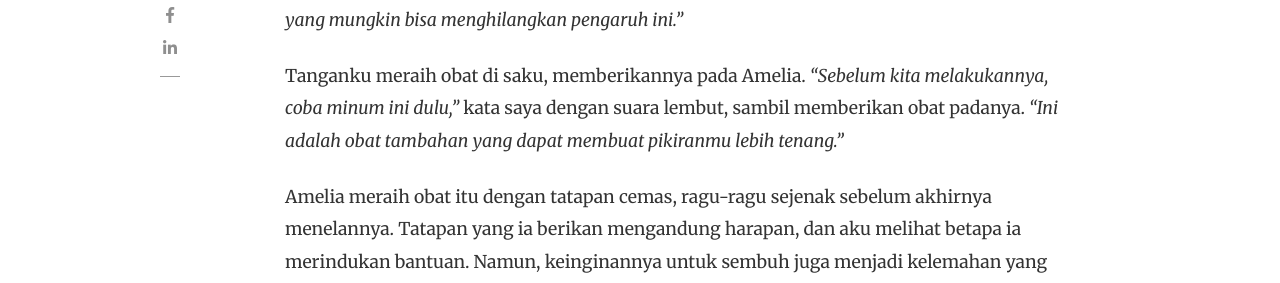
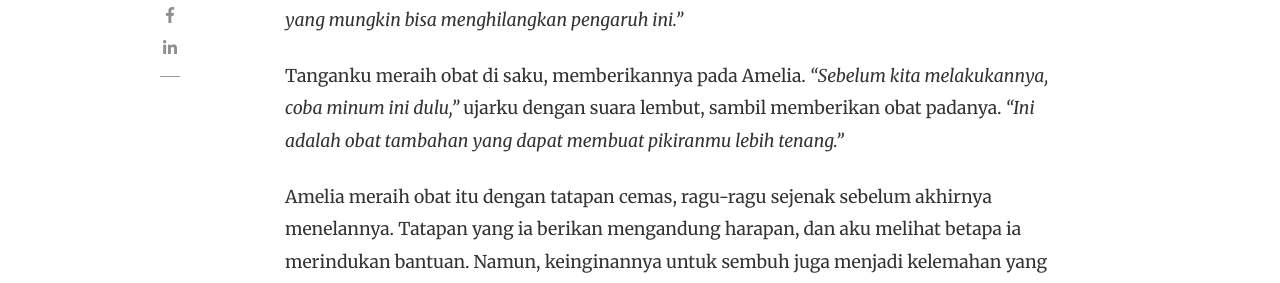
Before and after one commit to kisahpetani/kisahpetani.github.io, a Jekyll site: the page built from _posts/2023-08-22-misteri-hilangnya-kewarasan-pasien-rumah-sakit-jiwa.md, in a window 1280 px wide and 900 px high, scrolled down 3934 px. Shown: the part 163-446 px from the top of the window. Built offline with Jekyll 4.4.1, drawn with Linux system fonts in a browser that asks for light colours; nearby versions of some CDN libraries; comment, search, counter and statistics services are not loaded.

Commit message:
Update 2023-08-22-misteri-hilangnya-kewarasan-pasien-rumah-sakit-jiwa.md

```diff
--- a/_posts/2023-08-22-misteri-hilangnya-kewarasan-pasien-rumah-sakit-jiwa.md
+++ b/_posts/2023-08-22-misteri-hilangnya-kewarasan-pasien-rumah-sakit-jiwa.md
@@ -50,7 +50,7 @@ Malamnya, Aku kembali menemui Amelia. lorong-lorong Rumah Sakit Jiwa St. Agnes t
 
 Aku mendekati Amelia dengan senyum lembut, mencoba menenangkannya. _"Saya ingin membantu Anda, Amelia,"_ ujarku, suaraku penuh dengan keyakinan palsu. _"Saya punya cara yang mungkin bisa menghilangkan pengaruh ini."_
 
-Tanganku meraih obat di saku, memberikannya pada Amelia. _"Sebelum kita melakukannya, coba minum ini dulu,"_ kata saya dengan suara lembut, sambil memberikan obat padanya. _"Ini adalah obat tambahan yang dapat membuat pikiranmu lebih tenang."_
+Tanganku meraih obat di saku, memberikannya pada Amelia. _"Sebelum kita melakukannya, coba minum ini dulu,"_ ujarku dengan suara lembut, sambil memberikan obat padanya. _"Ini adalah obat tambahan yang dapat membuat pikiranmu lebih tenang."_
 
 Amelia meraih obat itu dengan tatapan cemas, ragu-ragu sejenak sebelum akhirnya menelannya. Tatapan yang ia berikan mengandung harapan, dan aku melihat betapa ia merindukan bantuan. Namun, keinginannya untuk sembuh juga menjadi kelemahan yang dapat aku manfaatkan.
 
```
